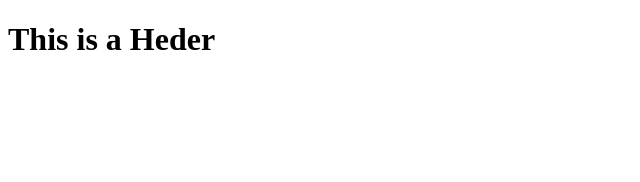
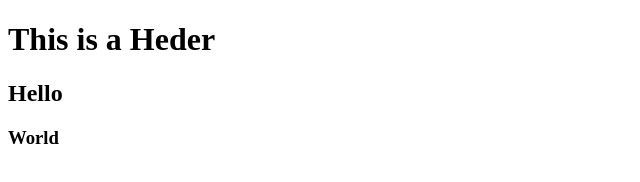
Before and after one commit to JuansGitHub/MessingWIthGit, a plain HTML site: page inedx.html in a window 1280 px wide. Shown: the whole page, without its empty margins (0-640 px from the left). Drawn offline with Linux system fonts and the light colour scheme.

Commit message:
Third commit

```diff
--- a/inedx.html
+++ b/inedx.html
@@ -2,5 +2,7 @@
 <html>
     <body>
         <h1>This is a Heder</h1>
+        <h2> Hello </h2>
+        <h3> World </h3>
     </body>
 </html>
```
